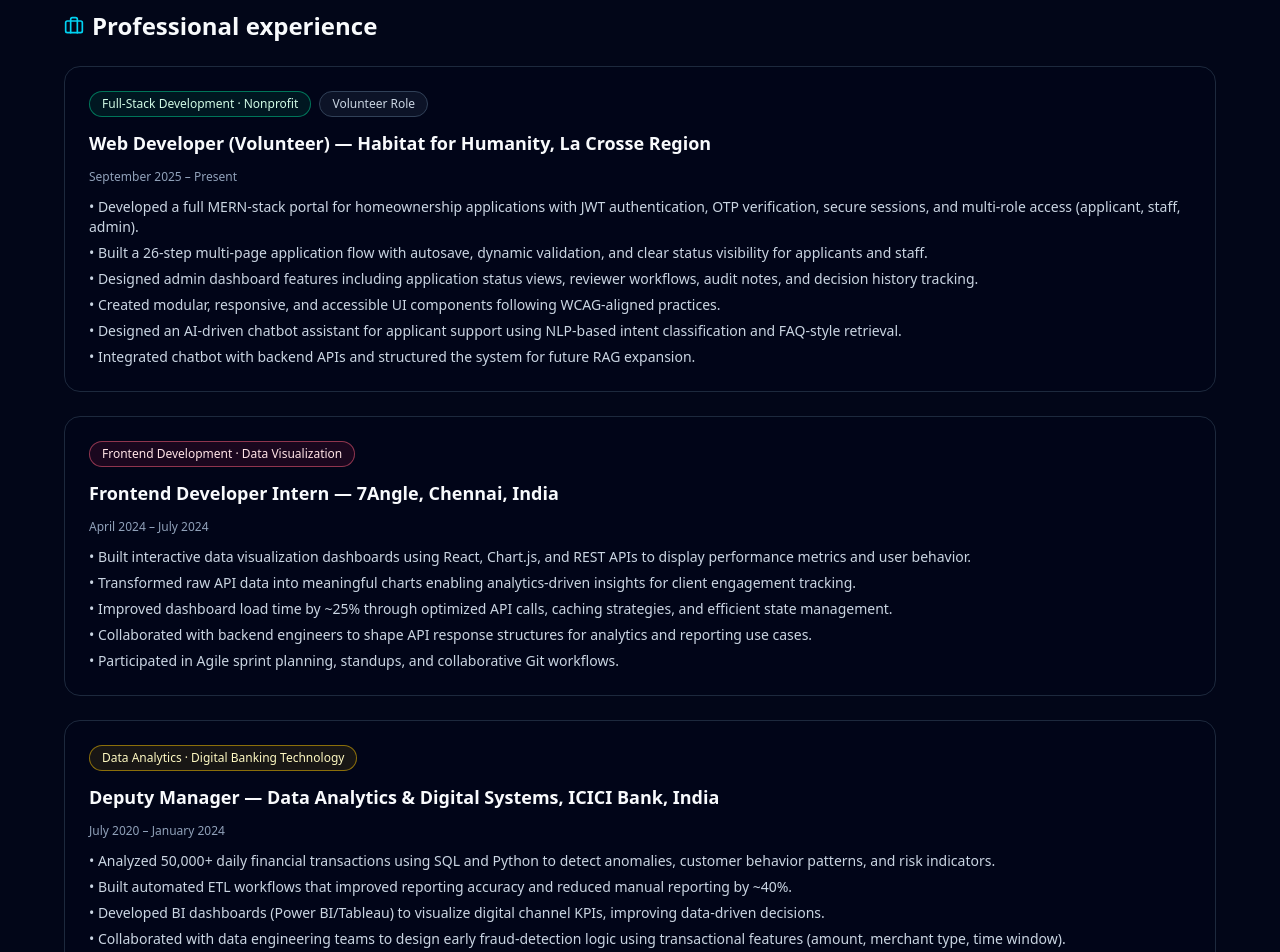
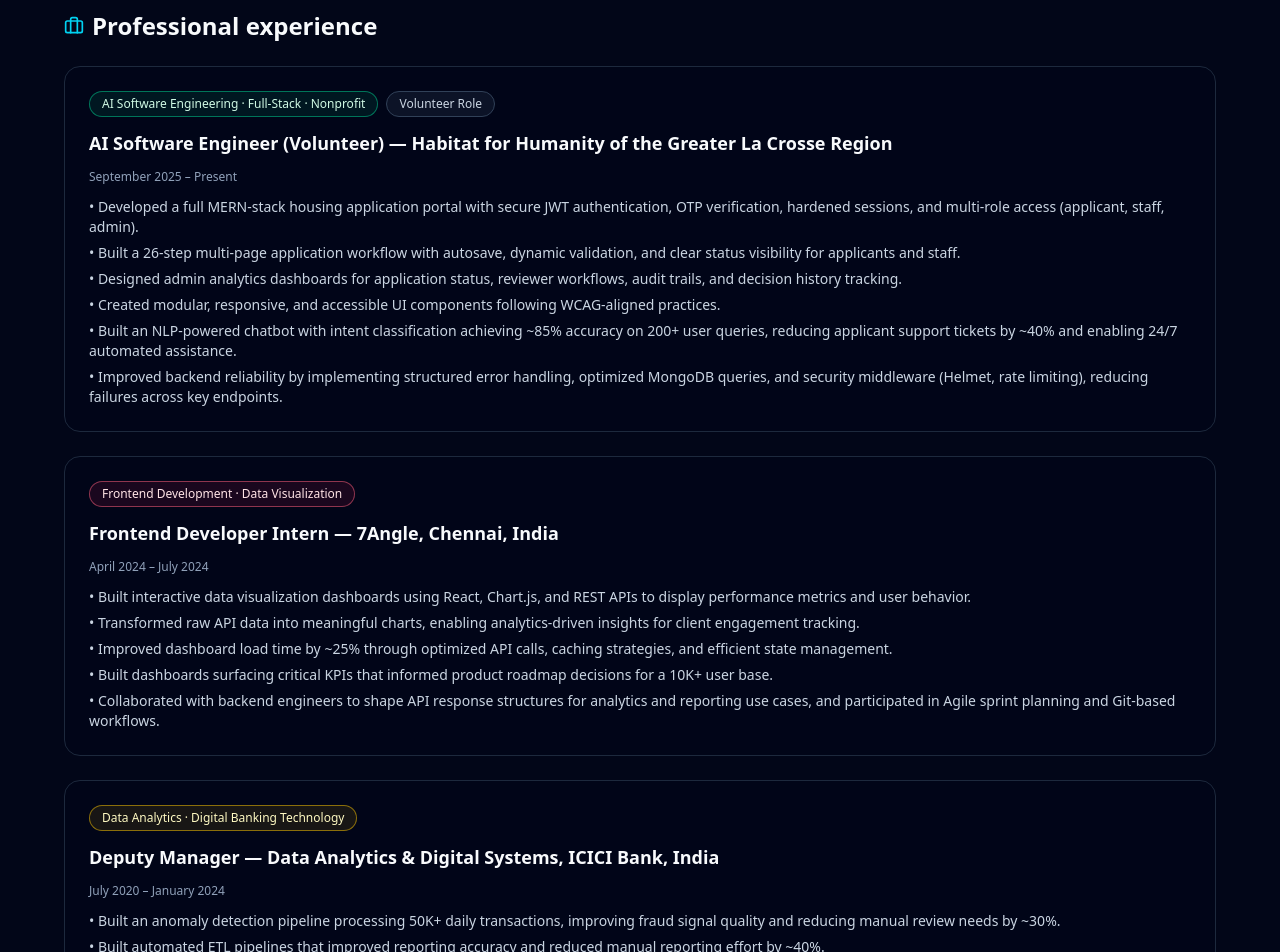
Before and after one commit to Kaaviyashri/Kaaviya_Portfolio, a React (Vite) app: page /experience in a window 1280 px wide. Shown: the part 680-1632 px from the top of the page. Built offline with nearby package versions, Linux system fonts and the light colour scheme.

Commit message:
Update Experience.jsx

```diff
--- a/src/pages/Experience.jsx
+++ b/src/pages/Experience.jsx
@@ -25,8 +25,8 @@
           <p className="max-w-3xl text-sm sm:text-base text-slate-200/90">
             My experience spans{" "}
             <span className="text-rose-200">
-              software engineering, full-stack development, AI/ML projects,
-              digital banking technology, teaching, and student leadership
+              AI software engineering, machine learning, full-stack development,
+              digital banking analytics, teaching, and student leadership
             </span>
             . I enjoy working where technical depth, collaboration, and
             community impact come together.
@@ -58,22 +58,25 @@
 
             <ul className="mt-2 space-y-1.5 text-xs sm:text-sm text-slate-300">
               <li>
-                  • Mentored 25+ students weekly in Python, data cleaning, exploratory data analysis (EDA), visualization, and introductory machine learning workflows.
+                • Mentored 25+ students weekly in Python, data cleaning, exploratory data analysis (EDA),
+                visualization, and introductory machine learning workflows.
               </li>
               <li>
-                  • Supported faculty and student research with data preprocessing, model evaluation, and statistical interpretation (accuracy, ROC-AUC, confusion matrices).
+                • Supported faculty and student research with data preprocessing, model evaluation,
+                and statistical interpretation (accuracy, ROC-AUC, confusion matrices).
               </li>
               <li>
-                  • Assisted with debugging ML pipelines, optimizing Jupyter notebooks, and resolving environment and dependency issues across lab machines.
+                • Assisted with debugging ML pipelines, optimizing Jupyter notebooks, and resolving
+                environment and dependency issues across lab machines.
               </li>
               <li>
-                  • Helped automate grading scripts and data-driven assignments using Python, Pandas, and Jupyter Notebooks.
+                • Helped automate grading scripts and data-driven assignments using Python, Pandas,
+                and Jupyter Notebooks.
               </li>
             </ul>
           </article>
         </Reveal>
       </section>
-
 
       {/* PROFESSIONAL EXPERIENCE */}
       <section className="space-y-6">
@@ -85,12 +88,12 @@
         </Reveal>
 
         <div className="space-y-6">
-          {/* Habitat — Web Developer */}
+          {/* Habitat — AI Software Engineer (Volunteer) */}
           <Reveal>
             <article className="rounded-2xl border border-slate-800 bg-slate-950/80 p-6 space-y-3">
               <div className="flex items-center gap-2 text-xs">
                 <span className="rounded-full border border-emerald-400/50 bg-emerald-500/10 px-3 py-1 text-emerald-100 font-medium">
-                  Full-Stack Development · Nonprofit
+                  AI Software Engineering · Full-Stack · Nonprofit
                 </span>
                 <span className="rounded-full border border-slate-700 bg-slate-900/80 px-3 py-1 text-slate-300">
                   Volunteer Role
@@ -98,28 +101,33 @@
               </div>
 
               <h3 className="text-lg font-semibold text-slate-50">
-                Web Developer (Volunteer) — Habitat for Humanity, La Crosse Region
+                AI Software Engineer (Volunteer) — Habitat for Humanity of the Greater La Crosse Region
               </h3>
               <p className="text-xs text-slate-400">September 2025 – Present</p>
 
               <ul className="mt-2 space-y-1.5 text-xs sm:text-sm text-slate-300">
                 <li>
-                  • Developed a full MERN-stack portal for homeownership applications with JWT authentication, OTP verification, secure sessions, and multi-role access (applicant, staff, admin).
+                  • Developed a full MERN-stack housing application portal with secure JWT authentication,
+                  OTP verification, hardened sessions, and multi-role access (applicant, staff, admin).
                 </li>
                 <li>
-                  • Built a 26-step multi-page application flow with autosave, dynamic validation, and clear status visibility for applicants and staff.
+                  • Built a 26-step multi-page application workflow with autosave, dynamic validation,
+                  and clear status visibility for applicants and staff.
                 </li>
                 <li>
-                  • Designed admin dashboard features including application status views, reviewer workflows, audit notes, and decision history tracking.
+                  • Designed admin analytics dashboards for application status, reviewer workflows,
+                  audit trails, and decision history tracking.
                 </li>
                 <li>
                   • Created modular, responsive, and accessible UI components following WCAG-aligned practices.
                 </li>
                 <li>
-                  • Designed an AI-driven chatbot assistant for applicant support using NLP-based intent classification and FAQ-style retrieval.
+                  • Built an NLP-powered chatbot with intent classification achieving ~85% accuracy on 200+ user
+                  queries, reducing applicant support tickets by ~40% and enabling 24/7 automated assistance.
                 </li>
                 <li>
-                  • Integrated chatbot with backend APIs and structured the system for future RAG expansion.
+                  • Improved backend reliability by implementing structured error handling, optimized MongoDB
+                  queries, and security middleware (Helmet, rate limiting), reducing failures across key endpoints.
                 </li>
               </ul>
             </article>
@@ -141,19 +149,24 @@
 
               <ul className="mt-2 space-y-1.5 text-xs sm:text-sm text-slate-300">
                 <li>
-                  • Built interactive data visualization dashboards using React, Chart.js, and REST APIs to display performance metrics and user behavior.
+                  • Built interactive data visualization dashboards using React, Chart.js, and REST APIs
+                  to display performance metrics and user behavior.
                 </li>
                 <li>
-                  • Transformed raw API data into meaningful charts enabling analytics-driven insights for client engagement tracking.
+                  • Transformed raw API data into meaningful charts, enabling analytics-driven insights
+                  for client engagement tracking.
                 </li>
                 <li>
-                  • Improved dashboard load time by ~25% through optimized API calls, caching strategies, and efficient state management.
+                  • Improved dashboard load time by ~25% through optimized API calls, caching strategies,
+                  and efficient state management.
                 </li>
                 <li>
-                  • Collaborated with backend engineers to shape API response structures for analytics and reporting use cases.
+                  • Built dashboards surfacing critical KPIs that informed product roadmap decisions
+                  for a 10K+ user base.
                 </li>
                 <li>
-                  • Participated in Agile sprint planning, standups, and collaborative Git workflows.
+                  • Collaborated with backend engineers to shape API response structures for analytics
+                  and reporting use cases, and participated in Agile sprint planning and Git-based workflows.
                 </li>
               </ul>
             </article>
@@ -175,22 +188,28 @@
 
               <ul className="mt-2 space-y-1.5 text-xs sm:text-sm text-slate-300">
                 <li>
-                  • Analyzed 50,000+ daily financial transactions using SQL and Python to detect anomalies, customer behavior patterns, and risk indicators.
+                  • Built an anomaly detection pipeline processing 50K+ daily transactions, improving
+                  fraud signal quality and reducing manual review needs by ~30%.
                 </li>
                 <li>
-                  • Built automated ETL workflows that improved reporting accuracy and reduced manual reporting by ~40%.
+                  • Built automated ETL pipelines that improved reporting accuracy and reduced manual
+                  reporting effort by ~40%.
                 </li>
                 <li>
-                  • Developed BI dashboards (Power BI/Tableau) to visualize digital channel KPIs, improving data-driven decisions.
+                  • Developed BI dashboards (Power BI/Tableau) to visualize digital channel KPIs,
+                  improving data-driven decision-making for leadership.
                 </li>
                 <li>
-                  • Collaborated with data engineering teams to design early fraud-detection logic using transactional features (amount, merchant type, time window).
+                  • Collaborated with data engineering teams to design early fraud-detection logic
+                  using features such as transaction amount, merchant category, and time window.
                 </li>
                 <li>
-                  • Built regression- and time-series-based forecasting models to support branch performance and product adoption planning.
+                  • Built regression- and time-series-based forecasting models to support branch
+                  performance and product adoption planning.
                 </li>
                 <li>
-                  • Improved data quality pipelines and identified governance gaps across digital banking systems.
+                  • Improved data quality pipelines and identified governance gaps across digital
+                  banking systems.
                 </li>
               </ul>
             </article>
```
Lines whose indentation alone changed are shown as unchanged.
